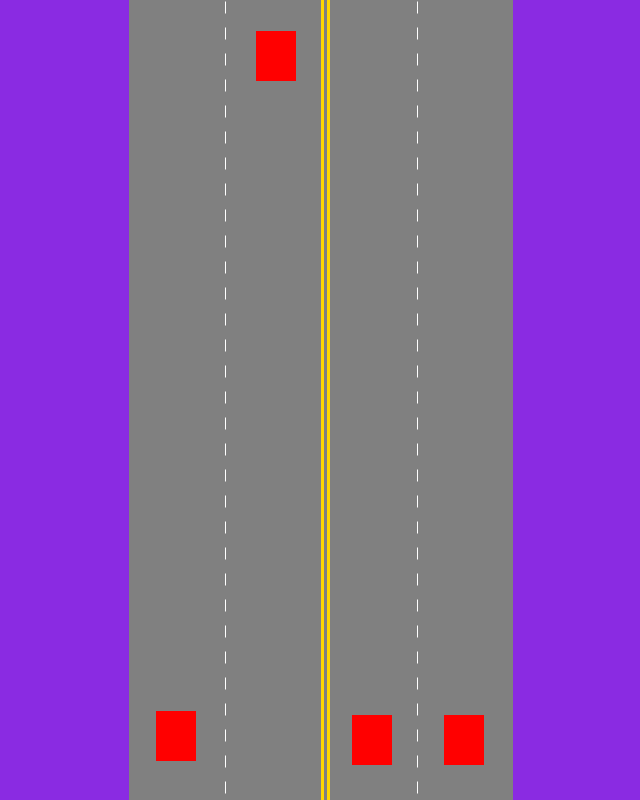
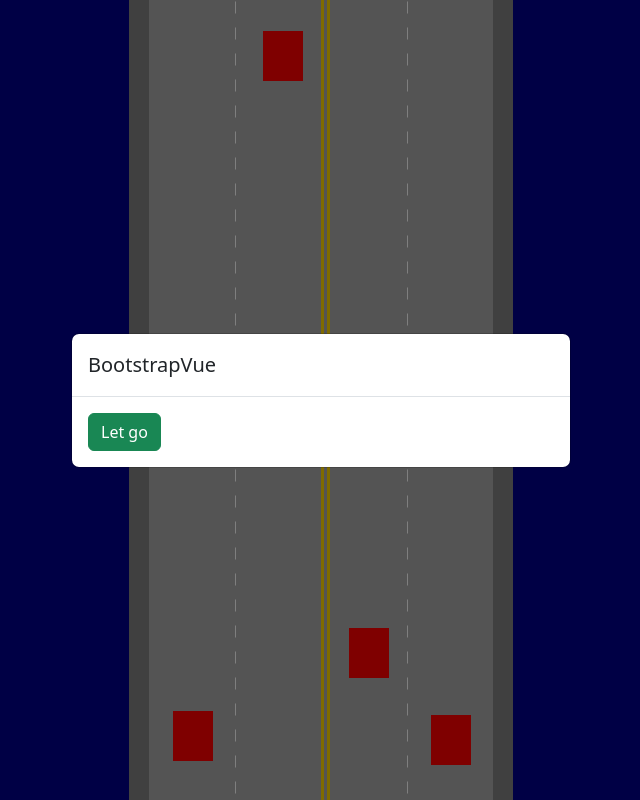
Before and after one commit to CauquilM/policeSimulator, a Vue app: page / in a window 1280 px wide. Both pictures are taken after a click on the element 494 px from the left and 724 px from the top of the page. Shown: the whole page, without its empty margins (319-959 px from the left). Built offline with nearby package versions, Linux system fonts and the light colour scheme.

Commit message:
ajout de vue bootstrap

```diff
--- a/package.json
+++ b/package.json
@@ -8,9 +8,11 @@
     "lint": "vue-cli-service lint"
   },
   "dependencies": {
+    "bootstrap": "^5.3.2",
+    "bootstrap-vue": "^2.23.1",
     "core-js": "^3.8.3",
     "register-service-worker": "^1.7.2",
-    "vue": "^2.6.14",
+    "vue": "^2.7.15",
     "vue-router": "^3.5.1",
     "vuex": "^3.6.2"
   },
--- a/src/App.vue
+++ b/src/App.vue
@@ -5,9 +5,11 @@
       <div class="middleLine"></div>
       <div class="rightLine"></div>
       <div v-for="car in traffic" :key="car.id">
-        <div :id="car.id" :class="{ [car.id]: true, stopped: car.stopped }" @click="test(car)"></div>
+        <div :id="car.id" :class="{ [car.id]: true, stopped: car.stopped }" @click="stopCar(car)"></div>
+        <b-modal :id="car.id" centered title="BootstrapVue" hide-header-close no-close-on-backdrop hide-footer>
+          <b-button block variant="success" @click="letGo(car)">Let go</b-button>
+        </b-modal>
       </div>
-
     </div>
   </div>
 </template>
@@ -15,7 +17,7 @@
 <style>
 body {
   margin: 0;
-  background: blueviolet;
+  background-color: darkblue !important;
 }
 
 .road {
@@ -23,8 +25,10 @@
   width: 30%;
   height: 100vh;
   margin: 0 auto;
-  background-color: grey;
+  background-color: darkgrey;
   box-sizing: border-box;
+  border-left: 20px solid grey;
+  border-right: 20px solid grey;
 }
 
 .leftLine, .rightLine {
@@ -84,7 +88,7 @@
   width: 40px;
   height: 50px;
   background-color: red;
-  animation: moveUp 10s linear infinite;
+  animation: moveUp 9s linear infinite;
   cursor: pointer; /* Add cursor pointer to indicate it's clickable */
   transition: transform 2s ease-out;
 }
@@ -102,6 +106,7 @@
 
 .car1, .car2, .car3, .car4 {
   /* ... your existing styles */
+
   &.stopped {
     animation-play-state: paused;
   }
@@ -134,16 +139,20 @@
     return {
       traffic: [
         {id: "car1", stopped: false},
-        {id: "car2" , stopped: false},
-        {id: "car3" , stopped: false},
+        {id: "car2", stopped: false},
+        {id: "car3", stopped: false},
         {id: "car4", stopped: false}
       ]
     };
   },
   methods: {
-    test(car){
-      console.log(car.stopped);
+    stopCar(car) {
+      this.$bvModal.show(`${car.id}`);
       return car.stopped = !car.stopped;
+    },
+    letGo(car){
+      car.stopped = !car.stopped
+      this.$bvModal.hide(`${car.id}`);
     }
   },
   mounted() {
```
Also changed, not shown: src/main.js (+8 -0 lines), 1 other file (tests, documents, lock files or other folders).
